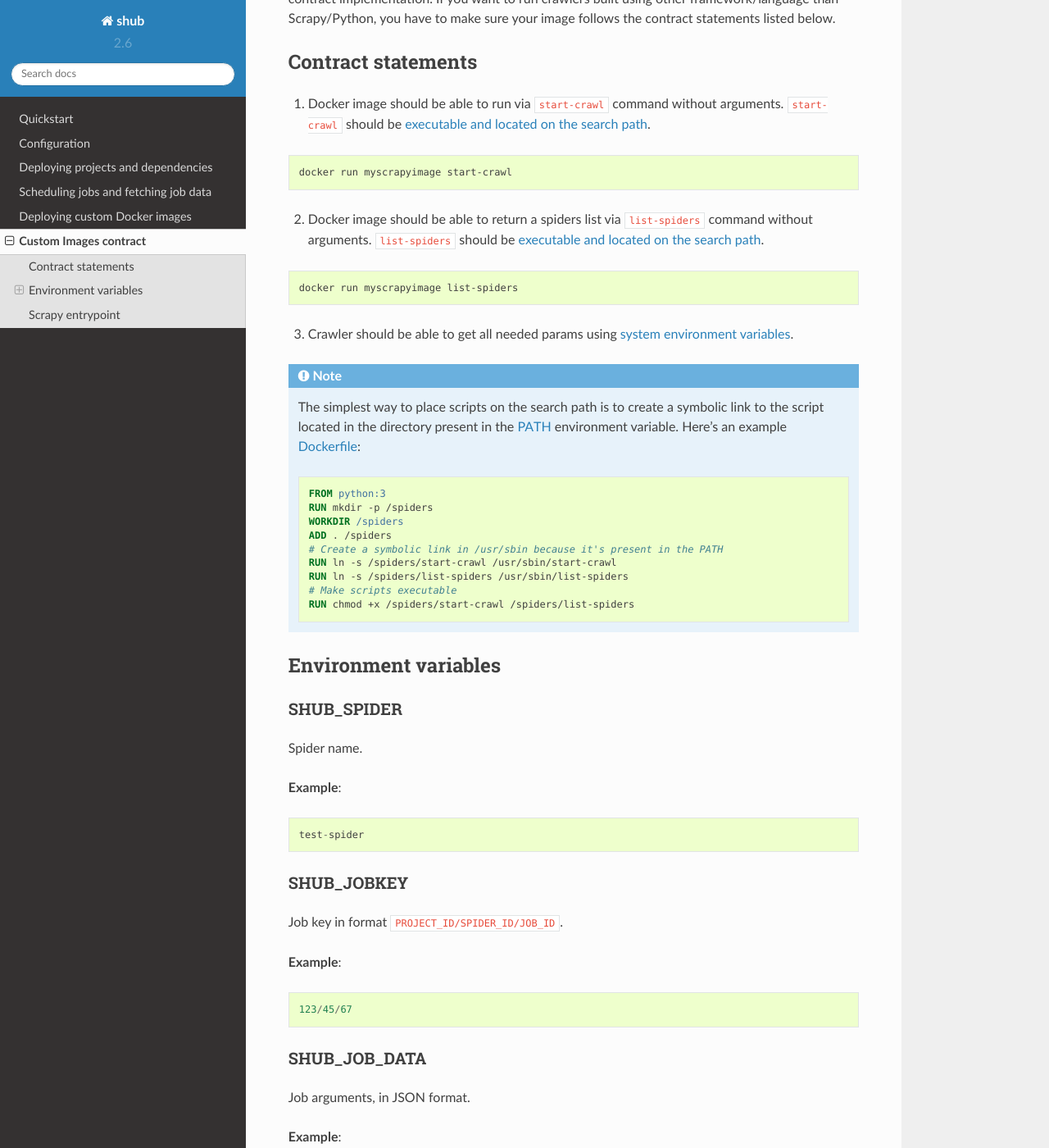
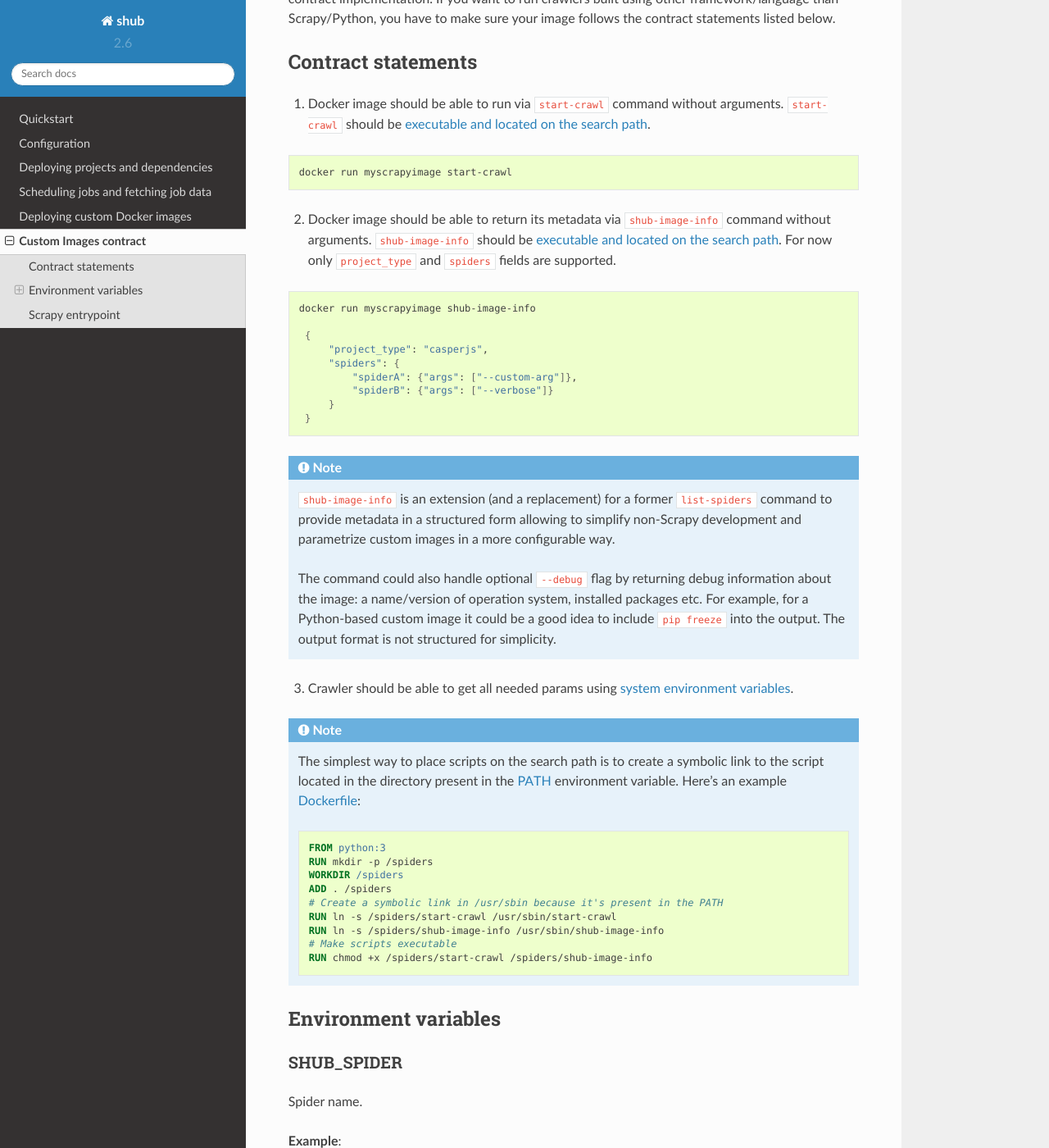
Before and after one commit to scrapinghub/shub, a Sphinx documentation site: the page built from docs/custom-images-contract.rst, in a window 1280 px wide and 1400 px high, scrolled down 269 px. Shown: the whole window at 82% size. Built offline with Sphinx 7.4.7 and the Read the Docs theme 2.0.0, drawn with Linux system fonts in a browser that asks for light colours.

Commit message:
Extend Kumo contract with shub-image-info

```diff
--- a/docs/custom-images-contract.rst
+++ b/docs/custom-images-contract.rst
@@ -24,14 +24,35 @@ Contract statements
 
     docker run myscrapyimage start-crawl
 
-2. Docker image should be able to return a spiders list via ``list-spiders`` command without arguments.
-   ``list-spiders`` should be :ref:`executable and located on the search path <scripts-example>`.
+2. Docker image should be able to return its metadata via ``shub-image-info`` command without arguments.
+   ``shub-image-info`` should be :ref:`executable and located on the search path <scripts-example>`.
+   For now only ``project_type`` and ``spiders`` fields are supported.
 
 .. code-block:: bash
 
-   docker run myscrapyimage list-spiders
+   docker run myscrapyimage shub-image-info
+
+    {
+        "project_type": "casperjs",
+        "spiders": {
+            "spiderA": {"args": ["--custom-arg"]},
+            "spiderB": {"args": ["--verbose"]}
+        }
+    }
+
+.. note::
+
+    ``shub-image-info`` is an extension (and a replacement) for a former ``list-spiders`` command to provide
+    metadata in a structured form allowing to simplify non-Scrapy development and parametrize custom images
+    in a more configurable way.
+
+    The command could also handle optional ``--debug`` flag by returning debug information about the image:
+    a name/version of operation system, installed packages etc. For example, for a Python-based custom image
+    it could be a good idea to include ``pip freeze`` into the output. The output format is not structured
+    for simplicity.
 
 3. Crawler should be able to get all needed params using :ref:`system environment variables <environment-variables>`.
+
 
 .. _scripts-example:
 
@@ -49,9 +70,9 @@ Contract statements
        ADD . /spiders
        # Create a symbolic link in /usr/sbin because it's present in the PATH
        RUN ln -s /spiders/start-crawl /usr/sbin/start-crawl
-       RUN ln -s /spiders/list-spiders /usr/sbin/list-spiders
+       RUN ln -s /spiders/shub-image-info /usr/sbin/shub-image-info
        # Make scripts executable
-       RUN chmod +x /spiders/start-crawl /spiders/list-spiders
+       RUN chmod +x /spiders/start-crawl /spiders/shub-image-info
 
 .. _PATH: http://pubs.opengroup.org/onlinepubs/7908799/xbd/envvar.html#tag_002_003
 .. _Dockerfile: https://docs.docker.com/engine/reference/builder/
```
